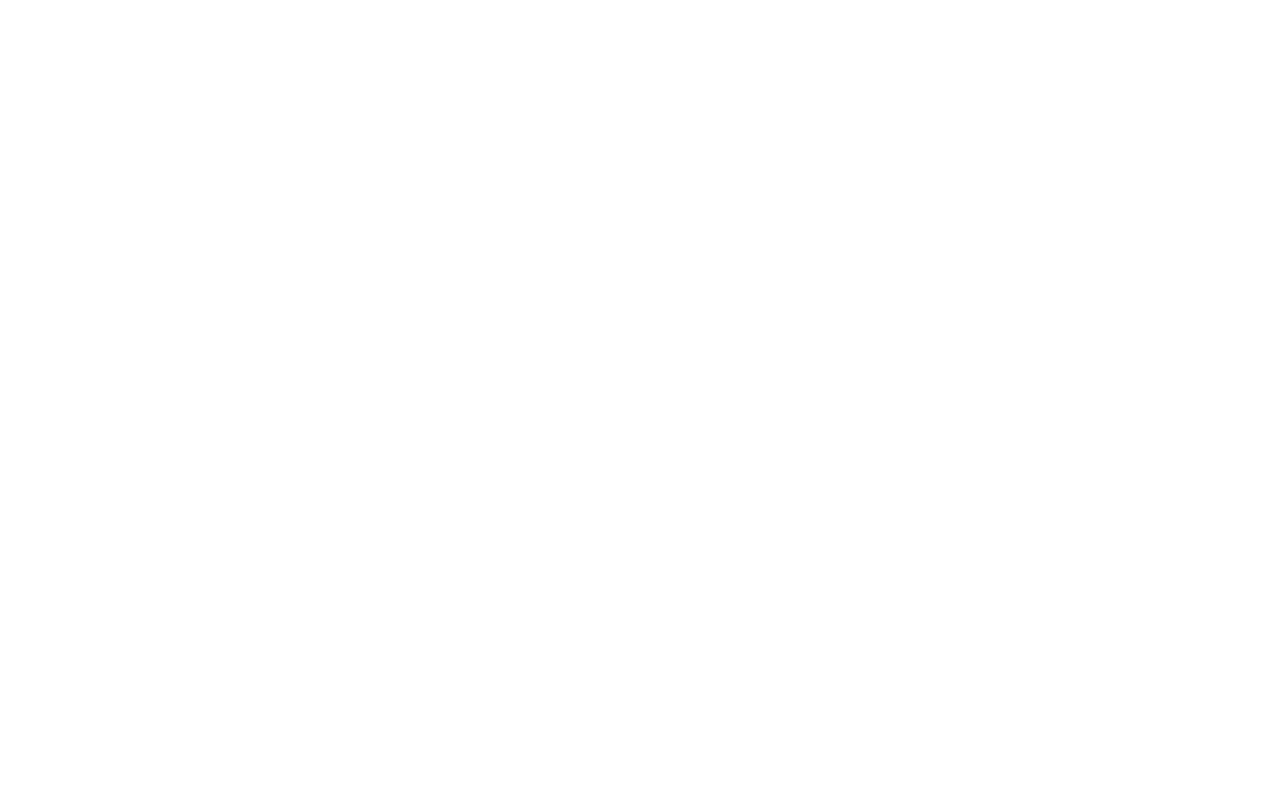
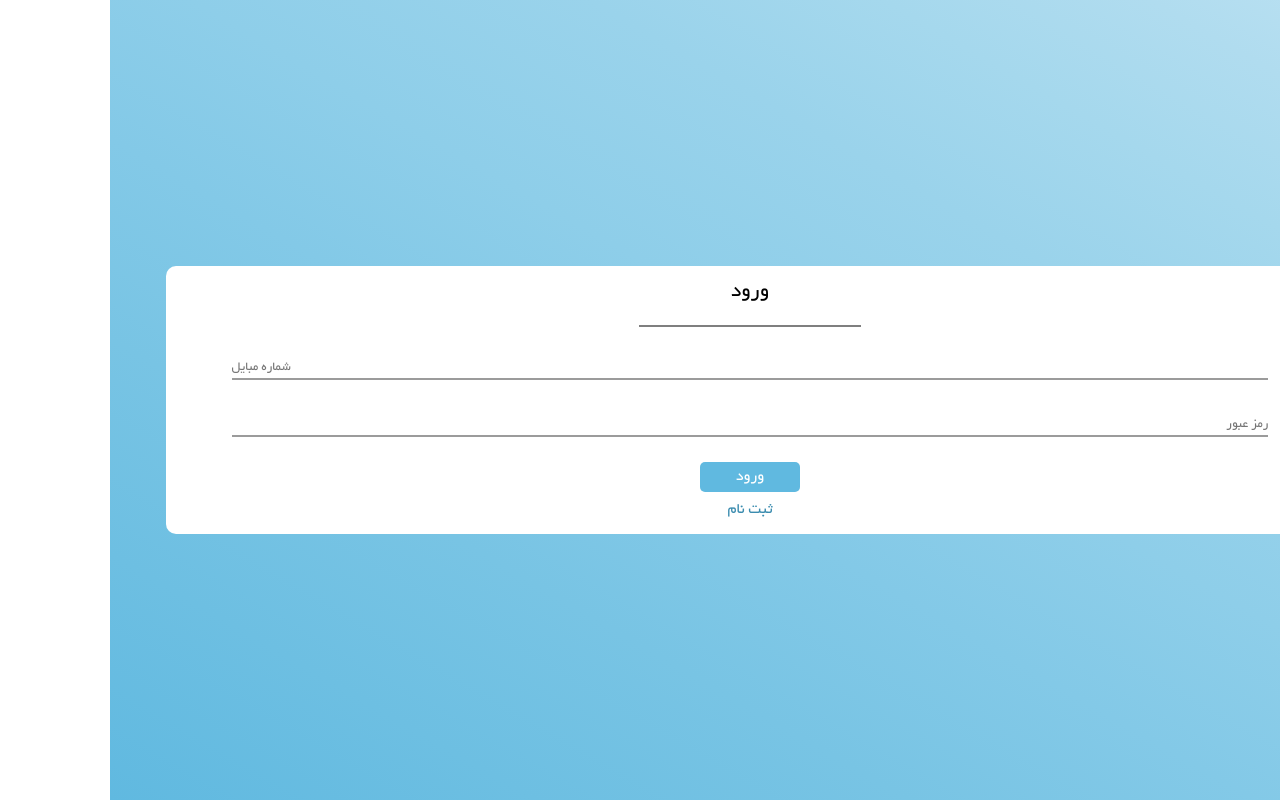
Before and after one commit to danial-r81/farline, a React (Create React App) app: page / in a window 1280 px wide. Built offline with nearby package versions, Linux system fonts and the light colour scheme.

Commit message:
add Login and Input components

```diff
--- /dev/null
+++ b/src/components/forms/Input.jsx
@@ -0,0 +1,16 @@
+import { ErrorMessage, FastField } from 'formik';
+
+export const Input = ({ type, name, placeholder, ...rest }) => {
+  return (
+    <div className='input-container'>
+      {/* <label htmlFor={name}>{lable}</label> */}
+      {/* <span class={`lnr ${iconClass} icon`}></span> */}
+      <FastField type={type} name={name} id={name} placeholder={placeholder} />
+      <ErrorMessage name={name} component={TextError} />
+    </div>
+  );
+};
+
+export const TextError = ({ children }) => {
+  return <div className='error'>{children}</div>;
+};
--- /dev/null
+++ b/src/components/forms/Login.jsx
@@ -0,0 +1,32 @@
+import { Form, Formik } from 'formik';
+import { NavLink } from 'react-router-dom';
+import { Input } from './Input';
+import { withRouter } from 'react-router';
+
+import './form.css';
+
+const Login = ({ history }) => {
+  console.log(history);
+
+  return (
+    <Formik>
+      <Form className='form'>
+        <div className='form-container'>
+          <h1 className='header'>ورود</h1>
+          <Input type='tel' name='phonenumber' placeholder='شماره مبایل' />
+          <Input type='password' name='password' placeholder='رمز عبور' />
+          <div className='btns'>
+            <button className='submit' type='submit'>
+              ورود
+            </button>
+            <NavLink className='register' to='/register'>
+              ثبت نام
+            </NavLink>
+          </div>
+        </div>
+      </Form>
+    </Formik>
+  );
+};
+
+export default withRouter(Login);
--- /dev/null
+++ b/src/components/forms/form.css
@@ -0,0 +1,182 @@
+body {
+  background: linear-gradient(
+    30deg,
+    #60b9e0 0%,
+    #6dbfe2 16%,
+    #78c4e4 30%,
+    #83c9e7 43%,
+    #8ecee9 55%,
+    #9ad3eb 70%,
+    #a5d8ed 81%,
+    #b0dcef 91%,
+    #bbe1f2 100%
+  );
+  direction: rtl;
+}
+
+.form {
+  width: 100%;
+  height: 100vh;
+  /* background: linear-gradient(
+    30deg,
+    #60b9e0 0%,
+    #6dbfe2 16%,
+    #78c4e4 30%,
+    #83c9e7 43%,
+    #8ecee9 55%,
+    #9ad3eb 70%,
+    #a5d8ed 81%,
+    #b0dcef 91%,
+    #bbe1f2 100%
+  );
+  position: relative; */
+  display: flex;
+  justify-content: center;
+  align-items: center;
+}
+
+.form-container {
+  width: 90%;
+  padding: 1rem 0.5rem;
+  background-color: #fff;
+  border-radius: 10px;
+  -webkit-border-radius: 10px;
+  -moz-border-radius: 10px;
+  -ms-border-radius: 10px;
+  -o-border-radius: 10px;
+}
+
+.header {
+  text-align: center;
+  color: #000;
+  font-size: 1.35rem;
+  font-family: 'BYekan';
+  padding-bottom: 34px;
+  position: relative;
+}
+
+.header::before {
+  content: '';
+  position: absolute;
+  width: 222px;
+  height: 1px;
+  bottom: 11px;
+  right: 50%;
+  transform: translate(50%, -50%);
+  background-color: black;
+  -webkit-transform: translate(50%, -50%);
+  -moz-transform: translate(50%, -50%);
+  -ms-transform: translate(50%, -50%);
+  -o-transform: translate(50%, -50%);
+}
+
+.input-container {
+  display: flex;
+  justify-content: center;
+  flex-direction: column;
+  position: relative;
+  padding: 15px 0;
+}
+.input-container input {
+  width: 90%;
+  padding: 5px 0;
+  border: none;
+  border-bottom: 2px solid rgb(155, 155, 155);
+  outline: none;
+  margin: auto;
+}
+
+input::placeholder {
+  font-family: 'BYekan';
+}
+.input-container label {
+  padding: 10px 0;
+  text-align: center;
+}
+.input-container span {
+  position: absolute;
+  right: 8px;
+  top: 45px;
+  font-size: 19px;
+}
+
+.submit {
+  margin: 10px auto;
+  display: block;
+  width: 100px;
+  border: none;
+  color: #fff;
+  background-color: #60b9e0;
+  padding: 7px 15px;
+  font-family: 'BYekan';
+  font-size: 16px;
+  border-radius: 5px;
+  -webkit-border-radius: 5px;
+  -moz-border-radius: 5px;
+  -ms-border-radius: 5px;
+  -o-border-radius: 5px;
+  cursor: pointer;
+}
+
+.error {
+  color: #c00;
+  margin-right: 17px;
+  margin-top: 4px;
+}
+
+.btns {
+  display: flex;
+  flex-direction: column;
+}
+
+.register {
+  color: #3b8caf;
+  display: block;
+  margin: auto;
+}
+
+.get-code-text {
+  text-align: center;
+}
+
+.input-code {
+  width: 60%;
+  display: block;
+  margin: auto;
+  border: 2px solid rgb(172, 172, 172);
+  border-radius: 5px;
+  margin: 2rem auto;
+  padding: 5px 0;
+  outline: none;
+}
+.resend-code-text {
+  /* margin-right: 30px; */
+}
+.resend {
+  display: flex;
+  justify-content: space-around;
+  align-items: center;
+  width: 100%;
+}
+.resend-code-btn {
+  display: flex;
+  flex-direction: row;
+  justify-content: space-between;
+  cursor: pointer;
+  background-color: transparent;
+  border: none;
+  outline: none;
+  /* cursor: pointer; */
+}
+.resend-code-btn span {
+  color: green;
+  margin-top: 3px;
+  margin-right: 5px;
+  font-size: 16px;
+}
+.resend-text {
+  border: none;
+  background: transparent;
+  color: green;
+  font-family: 'BYekan';
+}
--- /dev/null
+++ b/src/components/layouts/MainLayout.jsx
@@ -0,0 +1,7 @@
+import { Fragment } from 'react';
+
+const MainLayout = ({ children }) => {
+  return <Fragment>{children}</Fragment>;
+};
+
+export default MainLayout;
--- a/src/container/App.js
+++ b/src/container/App.js
@@ -1,5 +1,14 @@
+import ToosClass from './ToosClass';
+import { BrowserRouter as Router } from 'react-router-dom';
+
 const App = () => {
-  return <div className='App'></div>;
+  return (
+    <Router>
+      <div className='container'>
+        <ToosClass />
+      </div>
+    </Router>
+  );
 };
 
 export default App;
--- /dev/null
+++ b/src/container/ToosClass.jsx
@@ -0,0 +1,15 @@
+import { Route, Switch } from 'react-router';
+import Login from '../components/forms/Login';
+import MainLayout from '../components/layouts/MainLayout';
+
+const ToosClass = () => {
+  return (
+    <MainLayout>
+      <Switch>
+        <Route path='/' exact component={Login} />
+      </Switch>
+    </MainLayout>
+  );
+};
+
+export default ToosClass;
```
Also changed, not shown: package.json (+9 -1 lines), 1 other file (tests, documents, lock files or other folders).
